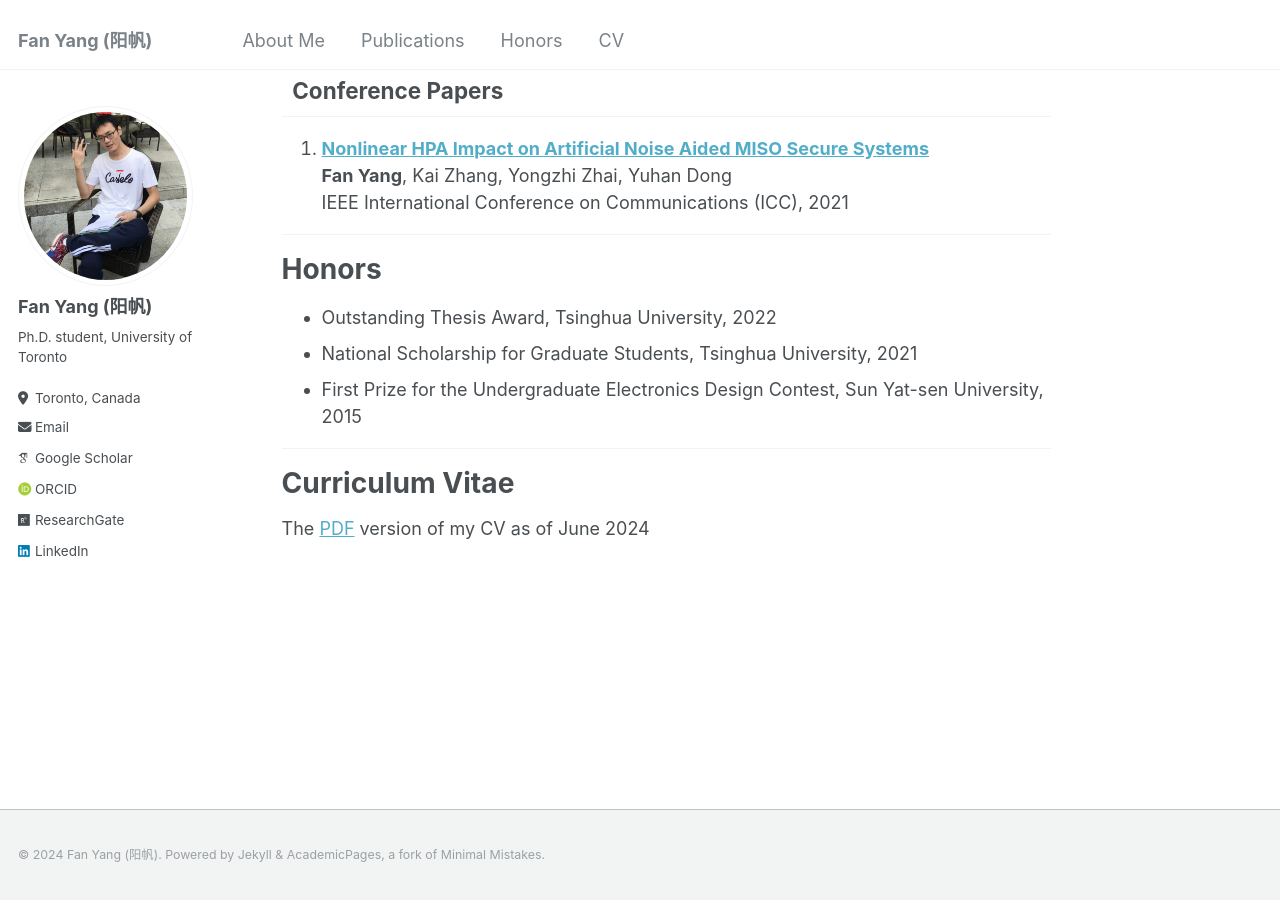
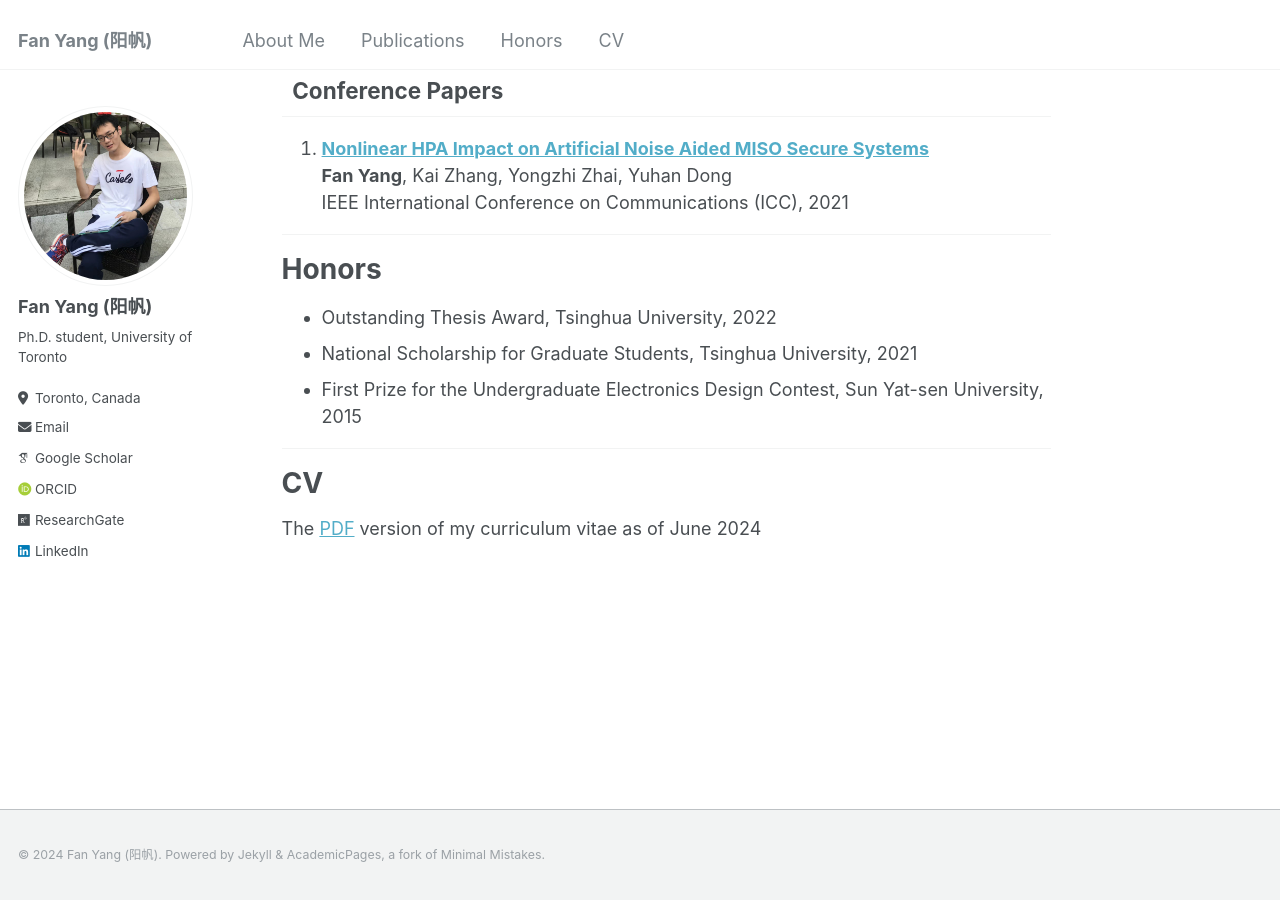
Before and after one commit to fanyang-uoft/fanyang-uoft.github.io, a Jekyll site: the page built from _pages/about.md, in a window 1280 px wide and 900 px high, scrolled down 870 px. Built offline with Jekyll 4.4.1, drawn with Linux system fonts in a browser that asks for light colours; some web fonts are replaced.

```diff
--- a/_pages/about.md
+++ b/_pages/about.md
@@ -49,7 +49,7 @@ IEEE International Conference on Communications (ICC), 2021
 
 ***
 
-<a id="cv"></a>Curriculum Vitae
+<a id="cv"></a>CV
 ===========
 
-The [PDF](/files/paper1.pdf) version of my CV as of June 2024
+The [PDF](/files/paper1.pdf) version of my curriculum vitae as of June 2024
```
